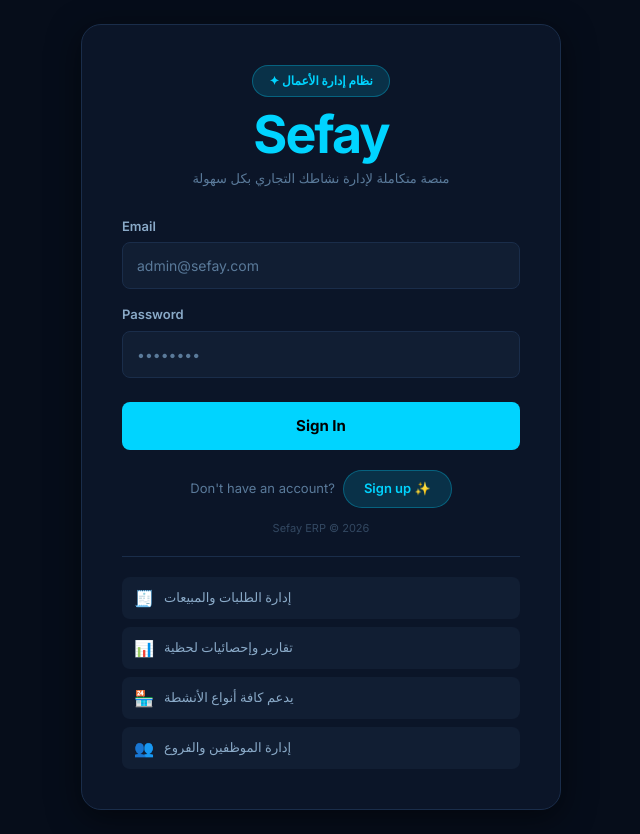
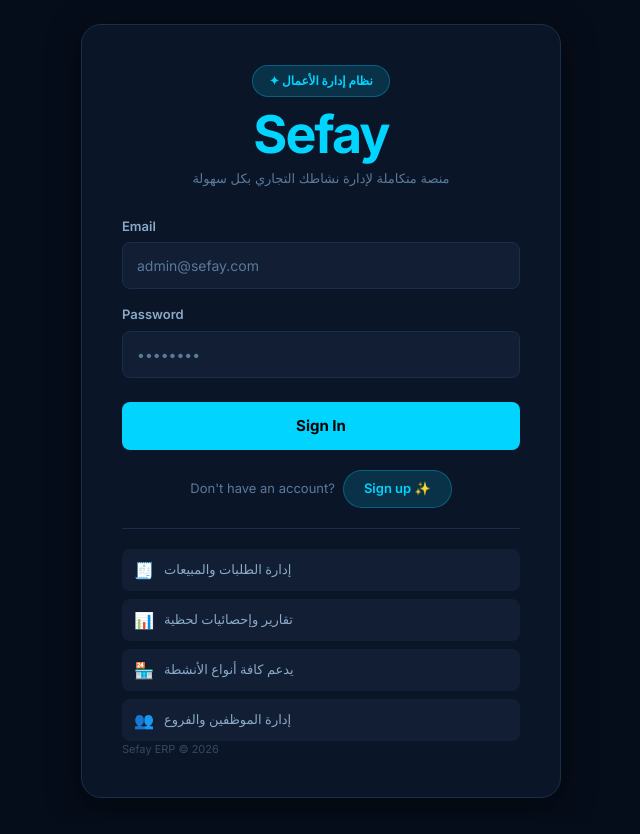
Before and after one commit to abduallaziz/sefay-web, a Next.js app: page /en/login in a window 1280 px wide. Shown: the whole page, without its empty margins (319-959 px from the left). Built offline with nearby package versions, Linux system fonts and the light colour scheme; no server answers.

Commit message:
fix: login logo hero style

```diff
--- a/src/app/[locale]/login/page.tsx
+++ b/src/app/[locale]/login/page.tsx
@@ -95,7 +95,6 @@
               {t('auth.signupLink')} ✨
             </a>
           </div>
-          <p className="auth-copyright">Sefay ERP © {new Date().getFullYear()}</p>
         </div>
 
         <div className="auth-card-features">
@@ -104,7 +103,7 @@
           <div className="auth-card-feature"><span>🏪</span><span>يدعم كافة أنواع الأنشطة</span></div>
           <div className="auth-card-feature"><span>👥</span><span>إدارة الموظفين والفروع</span></div>
         </div>
-
+          <p className="auth-copyright">Sefay ERP © {new Date().getFullYear()}</p>
       </div>
     </div>
   )
```
